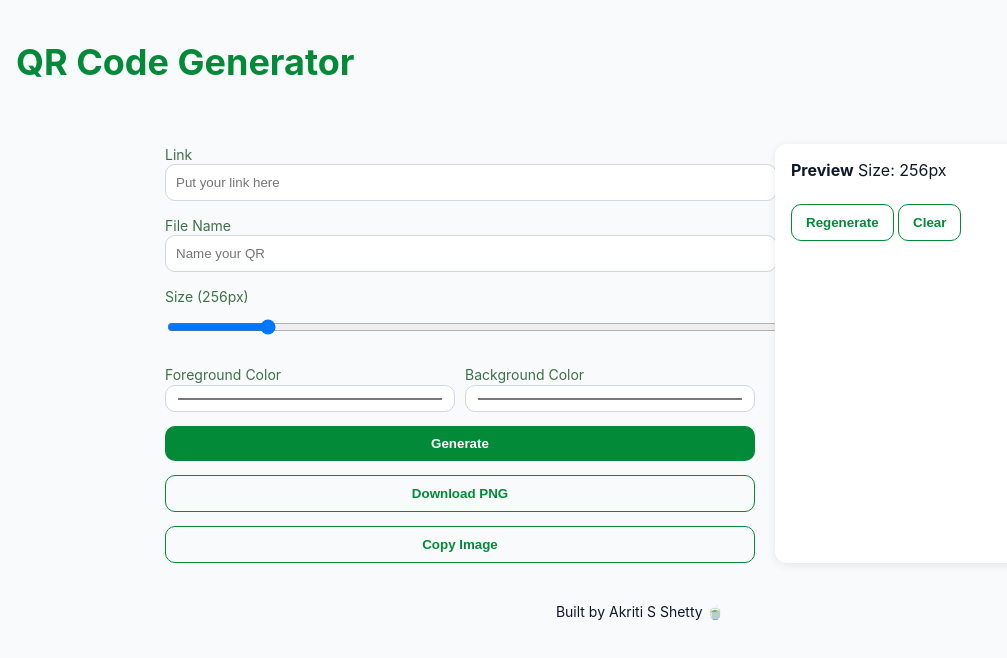
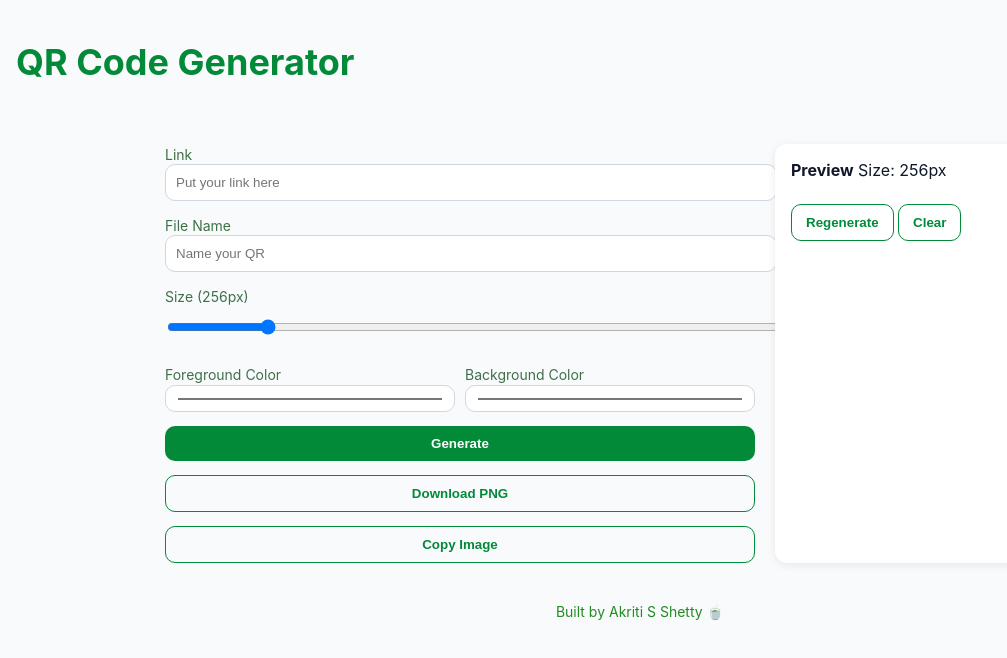
Before and after one commit to akritisshetty/qr-generator, a plain HTML site: page index.html in a window 1280 px wide. Shown: the whole page, without its empty margins (0-1007 px from the left). Drawn offline with Linux system fonts and the light colour scheme; a script that the page names is missing.

Commit message:
Change footer text color from dark green to forest green

```diff
--- a/index.html
+++ b/index.html
@@ -74,7 +74,7 @@
 
   </main>
 
-  <footer style="text-align: center; padding: 20px; color: ##06402B; font-size: 14px;">
+  <footer style="text-align: center; padding: 20px; color: #228B22; font-size: 14px;">
     Built by Akriti S Shetty 🍵
   </footer>
 </body>
```
